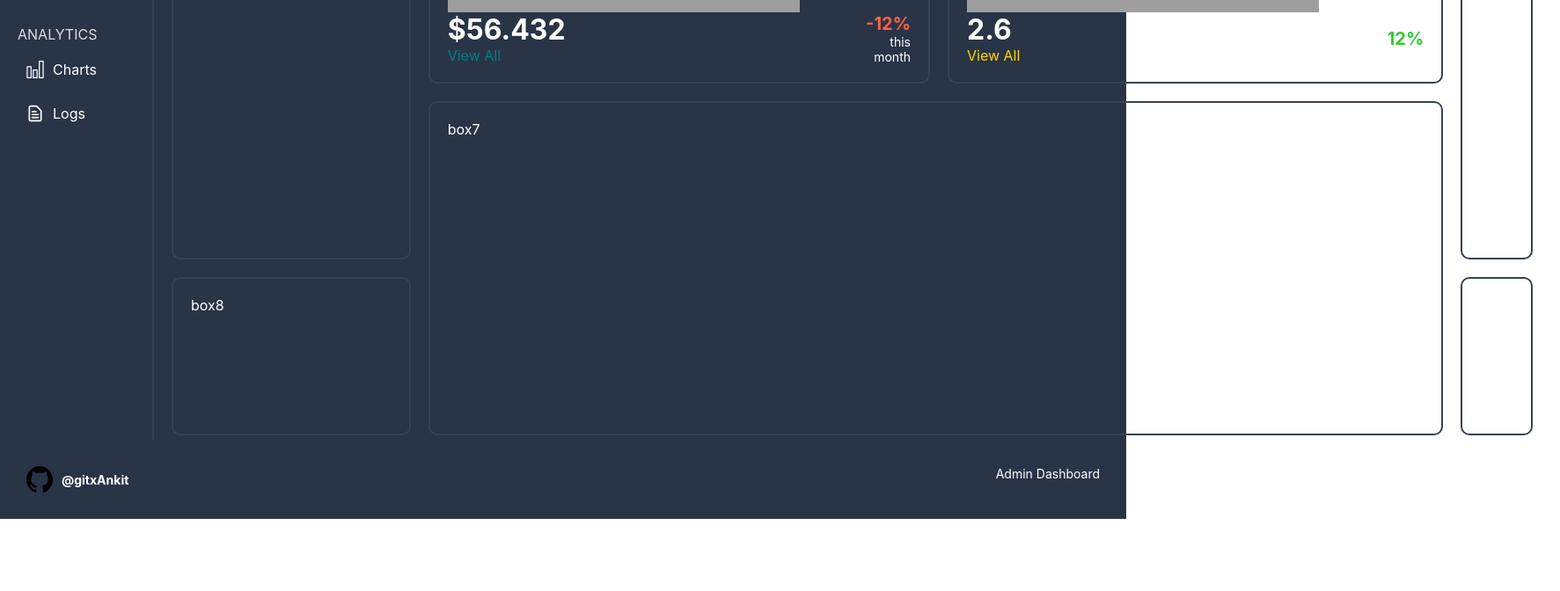
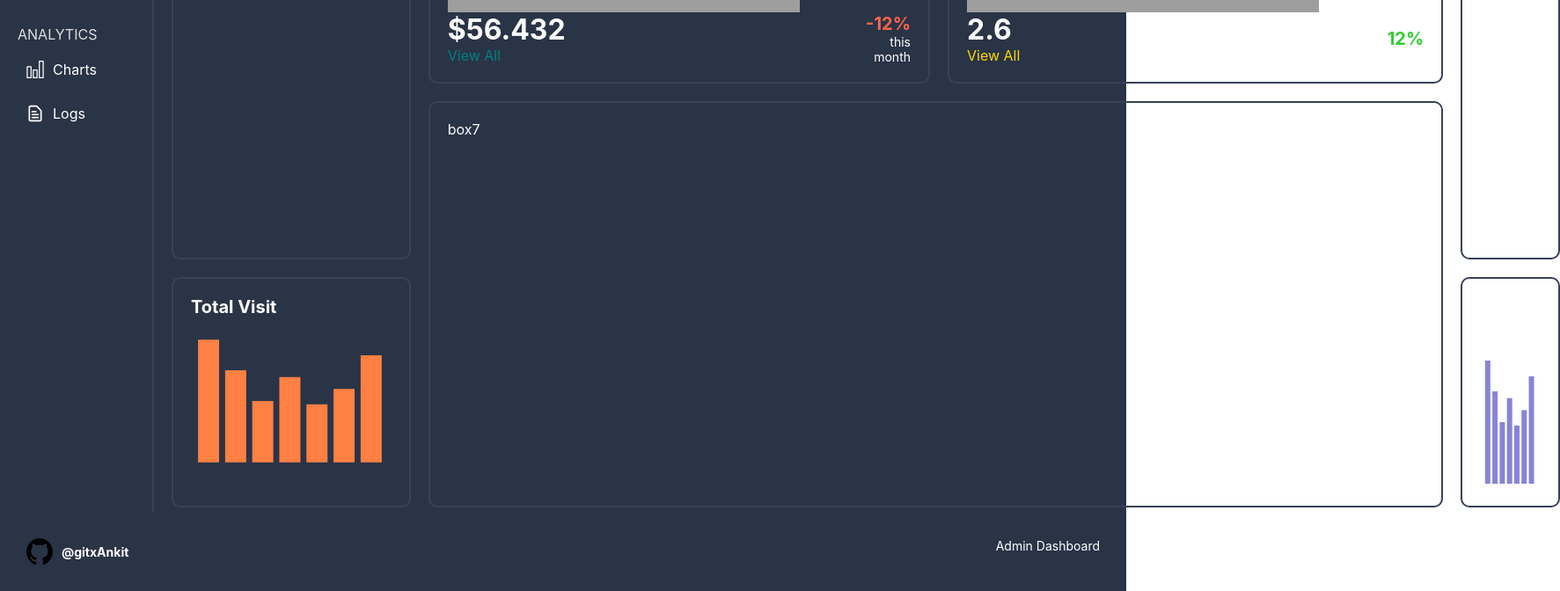
Before and after one commit to gitxAnkit/admin-dashboard, a React (Vite) app: page / in a window 1280 px wide. Shown: the part 863-1535 px from the top of the page at 88% size, 1773 px wide, since content can reach past the window. Before the commit the page ends 1453 px from the top, so only its background shows below. Built offline with nearby package versions, Linux system fonts and the light colour scheme; grey boxes are pictures that could not be loaded.

Commit message:
Add bar chart

```diff
--- /dev/null
+++ b/src/Components/barChartBox/BarChartBox.jsx
@@ -0,0 +1,26 @@
+import React from 'react'
+import "./BarChartBox.scss"
+import { BarChart, Bar, Cell, XAxis, YAxis, CartesianGrid, Tooltip, Legend, ResponsiveContainer } from 'recharts';
+
+const BarChartBox = (props) => {
+  return (
+    <div className='barChartBox'>
+
+        <h1>{props.title}</h1>
+
+        <div className="chart">
+            <ResponsiveContainer width="99%" height={150}>
+                <BarChart width={150} height={40} data={props.chartData}>
+                    <Tooltip
+                        contentStyle={{background: "#2a3447", borderRadius: "5px"}}
+                        labelStyle={{display:"none"}}
+                        cursor={{fill:"none"}}/>
+                    <Bar dataKey={props.dataKey} fill={props.color} />
+                </BarChart>
+            </ResponsiveContainer>
+        </div>
+    </div>
+  )
+}
+
+export default BarChartBox
--- /dev/null
+++ b/src/Components/barChartBox/BarChartBox.scss
@@ -0,0 +1,12 @@
+.barChartBox{
+    height: 100%;
+    width: 100%;
+
+    h1{
+        font-size: 20px;
+        margin-bottom: 20px;
+    }
+    .chart{
+        // height: 100%;
+    }
+}
--- a/src/pages/home/Home.jsx
+++ b/src/pages/home/Home.jsx
@@ -2,8 +2,15 @@
 import './Home.scss';
 import TopBox from '../../Components/topBox/TopBox';
 import ChartBox from '../../Components/chartBox/ChartBox';
-import { chartBoxConversion, chartBoxProduct, chartBoxRevenue, chartBoxUser } from '../../data';
-chartBoxConversion
+
+import { chartBoxConversion,
+        chartBoxProduct,
+        chartBoxRevenue,
+        chartBoxUser,
+        barChartBoxVisit,
+        barChartBoxRevenue} from '../../data';
+import BarChartBox from '../../Components/barChartBox/BarChartBox';
+
 const Home = () => {
   return (
     <div className='home'>
@@ -14,8 +21,8 @@
       <div className="box box5"> <ChartBox {...chartBoxRevenue}/></div>
       <div className="box box6"> <ChartBox {...chartBoxConversion}/></div>
       <div className="box box7">box7</div>
-      <div className="box box8">box8</div>
-      <div className="box box9">box9</div>
+      <div className="box box8"><BarChartBox {...barChartBoxVisit} /></div>
+      <div className="box box9"><BarChartBox {...barChartBoxRevenue} /> </div>
     </div>
   )
 }
```
